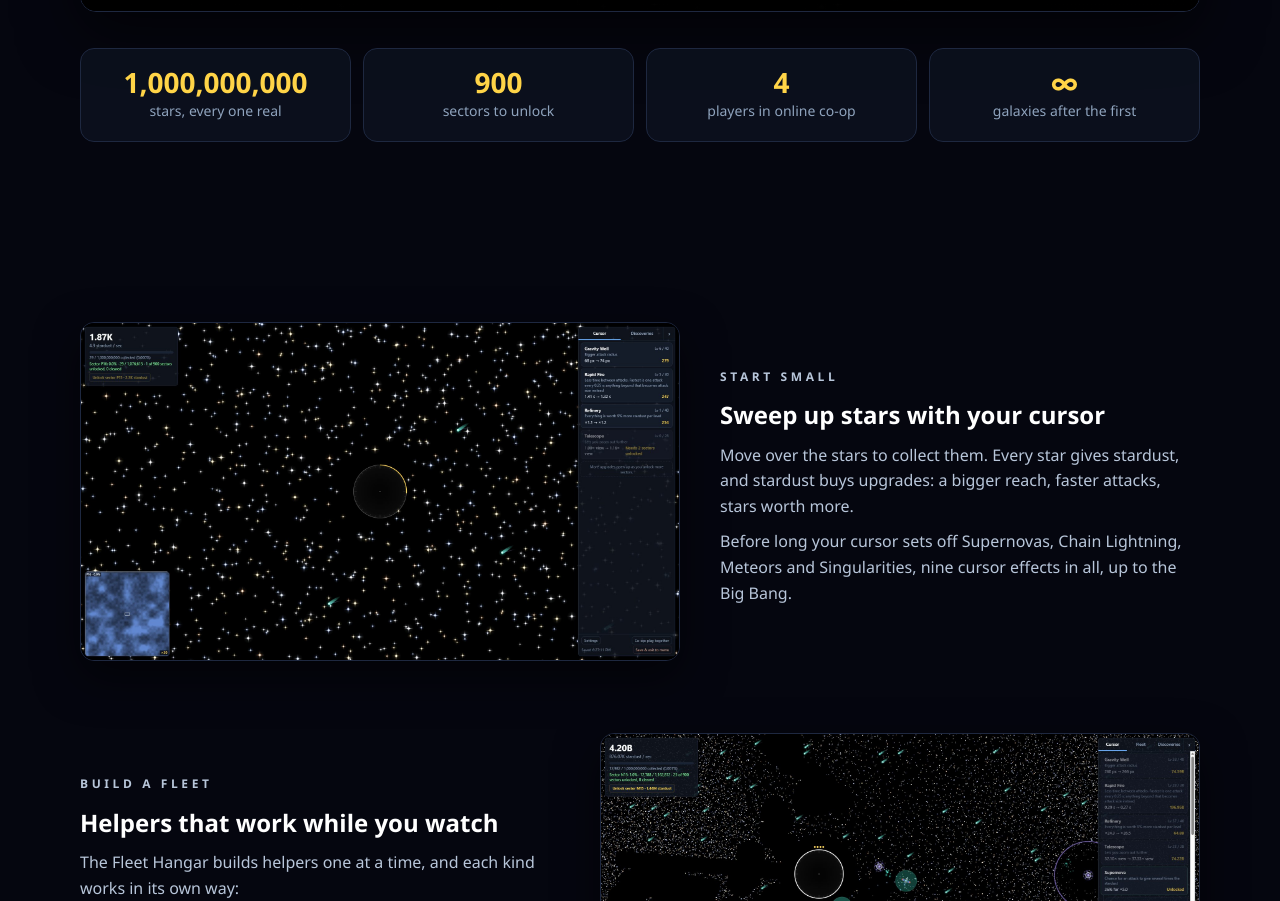
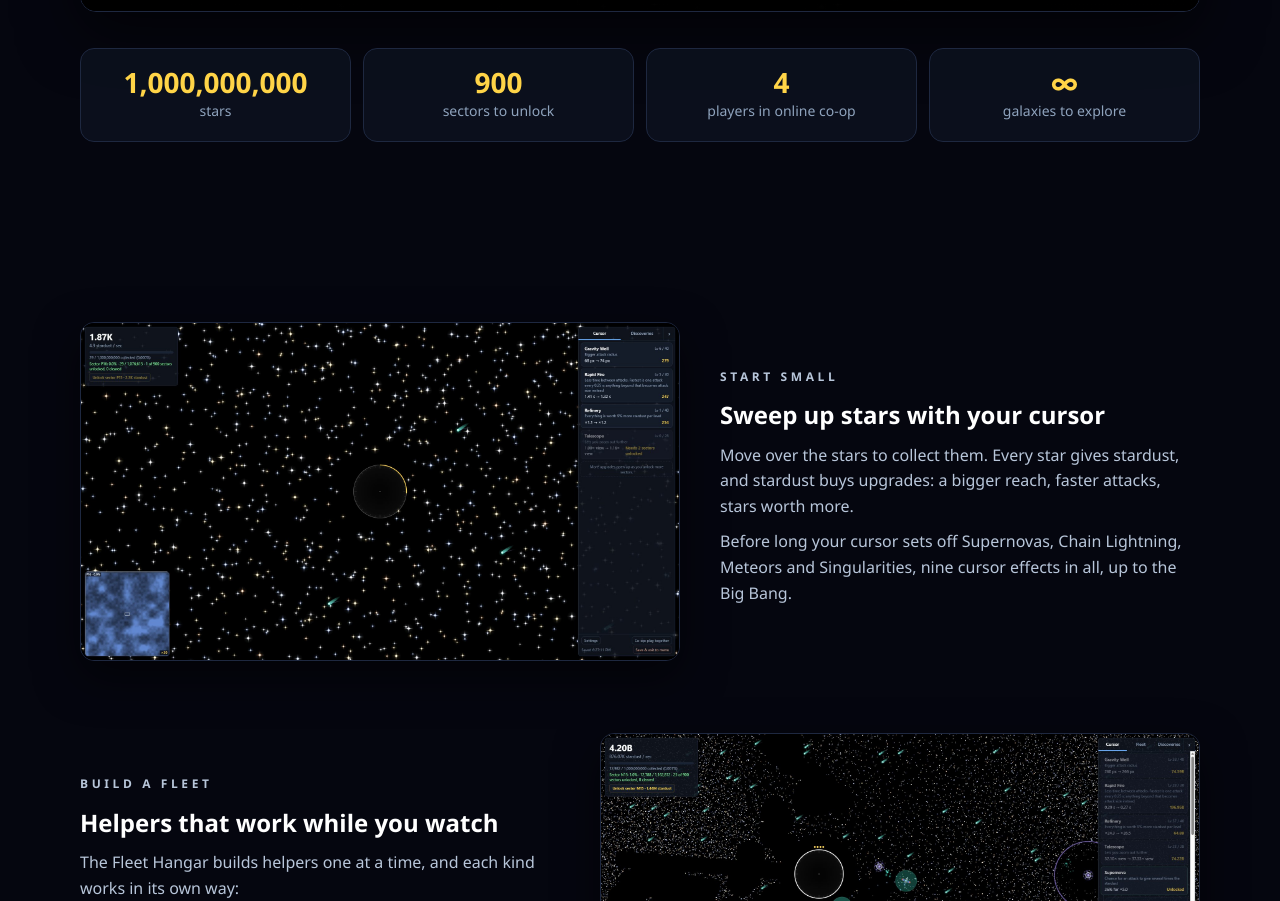
Before and after one commit to beezowdoo/onebillionstars, a plain HTML site: page index.html in a window 1280 px wide. Shown: the part 1592-2493 px from the top of the page. Drawn offline with Linux system fonts and the light colour scheme; grey boxes are pictures that could not be loaded.

Commit message:
Update index.html

```diff
--- a/index.html
+++ b/index.html
@@ -126,10 +126,10 @@
       <p class="lead">An incremental game about scale: every star in the galaxy is really there, and every one of them can be collected.</p>
       <div class="trailer"><video controls preload="none" playsinline poster="trailer-poster.jpg?v=588363df" src="trailer.mp4?v=47c764e9">Your browser can't play this video.</video></div>
       <div class="facts">
-        <div class="fact"><b>1,000,000,000</b><span>stars, every one real</span></div>
+        <div class="fact"><b>1,000,000,000</b><span>stars</span></div>
         <div class="fact"><b>900</b><span>sectors to unlock</span></div>
         <div class="fact"><b>4</b><span>players in online co-op</span></div>
-        <div class="fact"><b>∞</b><span>galaxies after the first</span></div>
+        <div class="fact"><b>∞</b><span>galaxies to explore</span></div>
       </div>
     </div>
   </section>
```
